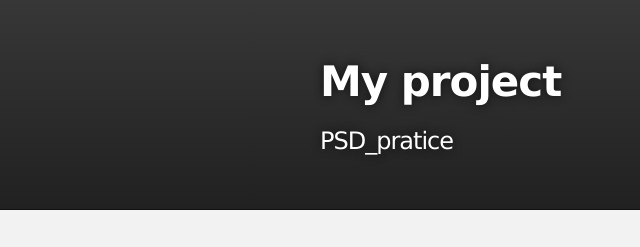
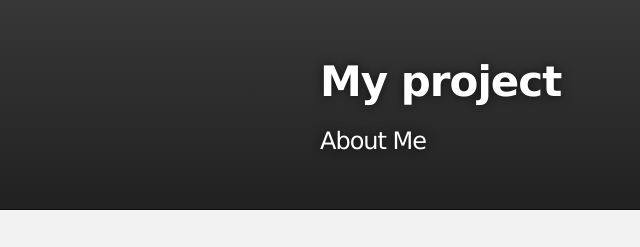
Before and after one commit to Ceall8650/my_project, a plain HTML site: page index.html in a window 1280 px wide. Shown: the top 247 px of the page, 0-640 px from the left. Drawn offline with Linux system fonts and the light colour scheme.

Commit message:
Update index.html

```diff
--- a/index.html
+++ b/index.html
@@ -19,7 +19,7 @@
           <a id="forkme_banner" href="https://github.com/Ceall8650/my_project">View on GitHub</a>
 
           <h1 id="project_title">My project</h1>
-          <h2 id="project_tagline">PSD_pratice</h2>
+          <h2 id="project_tagline">About Me</h2>
 
             <section id="downloads">
               <a class="zip_download_link" href="https://github.com/Ceall8650/my_project/zipball/master">Download this project as a .zip file</a>
```
